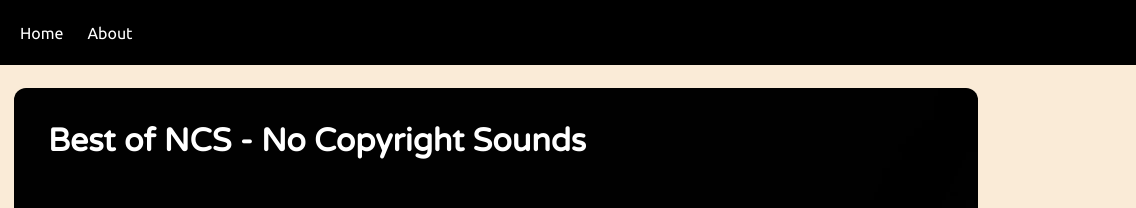
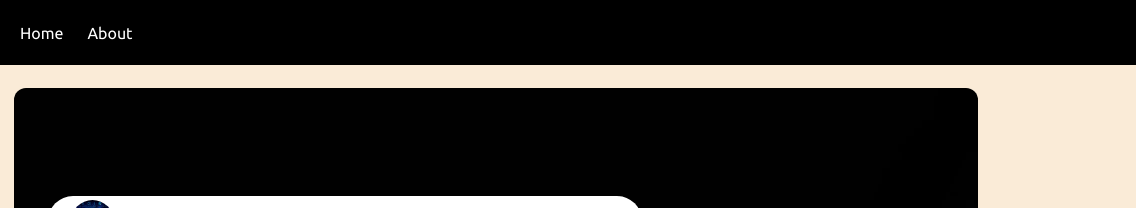
Before and after one commit to priyanshuush/Spotify-Clone, a plain HTML site: page index.html in a window 1280 px wide. Shown: the top 208 px of the page, 144-1280 px from the left. Drawn offline with Linux system fonts and the light colour scheme.

Commit message:
Update index.html

```diff
--- a/index.html
+++ b/index.html
@@ -18,7 +18,7 @@
 
     <div class="container">
         <div class="songList">
-            <h1>Best of NCS - No Copyright Sounds</h1>
+            <h1></h1>
             <div class="songItemContainer">
                 <div class="songItem">
                     <img alt="1">
```
